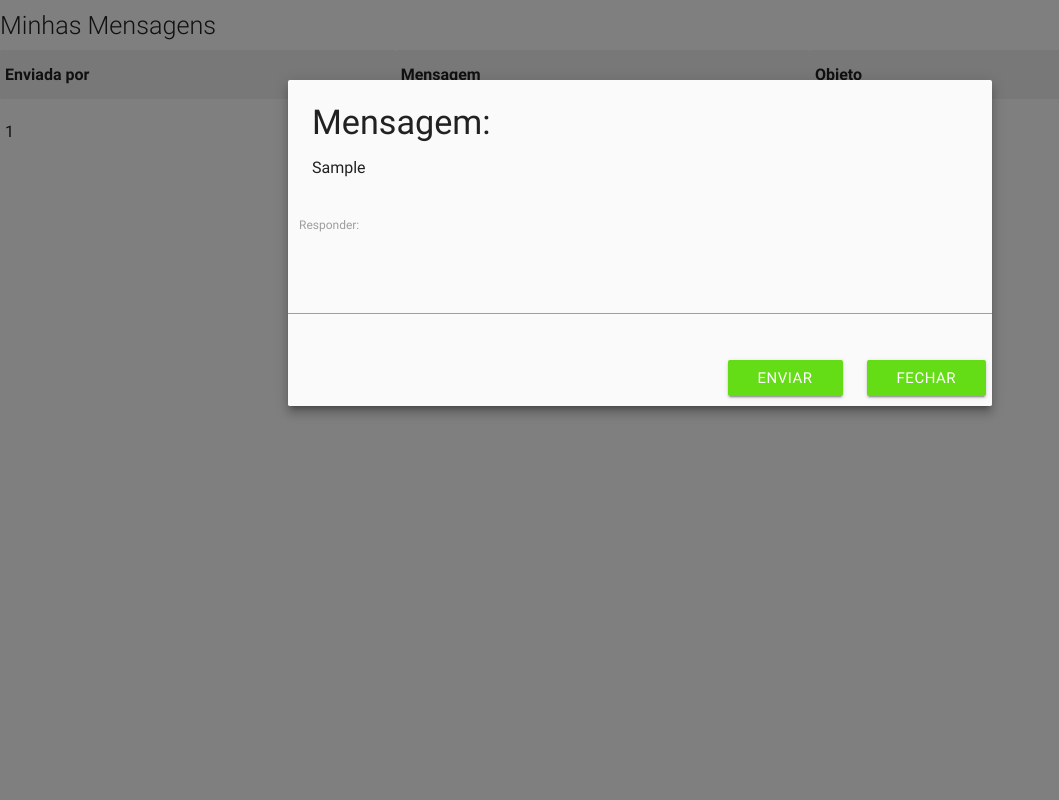
After one commit to 3nt3r/Eridanus, a PHP site: page /mensagensObjetos.php in a window 1280 px wide, after a click on "VER". The commit adds this page. Shown: the whole page, without its empty margins (0-1059 px from the left). Run offline with PHP 8.4, Linux system fonts and the light colour scheme; the visitor is signed in with stand-in values (Sample User, id 1); tables that the repository leaves empty or names only in its code hold one stand-in row (values such as "Sample post").

Commit message:
Página mensagens recebidas concluída e responder mensagens em andamento

```diff
--- a/gerenciarobjetos.php
+++ b/gerenciarobjetos.php
@@ -12,7 +12,7 @@ $id =(int) $_SESSION["id"];
 
 $consulta = "select id, nome, descricao, observacoes, data_publicacao, status_atual from objeto where id_usuario = ?";
 $prepare = $banco->prepare($consulta);
-$prepare->bind_param("i",$id);
+$prepare->bind_param('i', $id);
 $prepare->bind_result($id_obje, $nome, $descricao, $observacoes, $data_publicacao, $status_atual);
 $prepare->execute();
 $prepare->store_result();
--- a/js/painel-usuario.js
+++ b/js/painel-usuario.js
@@ -1,4 +1,6 @@
 $(document).ready(function(){
+
+  $('.modal').modal();
 
   $('#btnAlt').click(function(event){
     event.preventDefault();
@@ -95,6 +97,13 @@ $(document).ready(function(){
     $.get("gerenciarobjetos.php", function(data){
       $("#conteudo").html(data);
     })
+  });
+
+  $("#mensagens").click(function(event){
+    event.preventDefault();
+    $.get("mensagensObjetos.php", function(data){
+      $("#conteudo").html(data);
+    });
   });
 
   $('.btnMudarStatus').click(function(event){
@@ -214,11 +223,46 @@ $(document).ready(function(){
   });
 
 
-  $("#mensagens").click(function(event){
+
+
+
+
+
+
+
+  $('#btnResponderMensagem').click(function(event){
     event.preventDefault();
-    alert("Teste");
+    var mensagem = $("#responderMensagem").val();
+    var remetente = $(this).attr("remetente");
+    var destinatario = $(this).attr("destinatario");
+    var objeto = $(this).attr("objeto");
+
+    $.ajax({
+      url: "responderMensagem.php",
+      type: "post",
+      data: "mensagem="+mensagem+"&remetenteMensagem="+remetente+"&destinatarioMensagem="+destinatario+"&objetoMensagem="+objeto,
+      beforeSend: function(){
+        $('#btnResponderMensagem').addClass("disabled");
+      }
+    })
+    .done(function(data){
+      $('#btnResponderMensagem').removeClass("disabled");
+      if(data.indexOf("sucesso") > -1){
+        alert("Mensagem enviada com sucesso!");
+        window.location.href = "acesse-conta.php";
+      }else{
+        alert("Erro ao enviar mensagem, por favor tente mais tarde!");
+      }
+    })
+    .fail(function(){
+      alert('Erro ao enviar mensagem!');
+    });
   });
 
-  $('.modal').modal();
+
+
+
+
+
 
 });
--- /dev/null
+++ b/mensagensObjetos.php
@@ -0,0 +1,114 @@
+<?php
+
+  session_start();
+
+  if(!isset($_SESSION['email']) && !isset($_SESSION['senha'])){
+    header("Location: login.php");
+  }
+
+  include "conexao.php";
+
+  $consulta = "SELECT mensagem.conteudo, mensagem.id_emi, mensagem.id_rec, mensagem.id_objeto, usuario.id, objeto.nome FROM mensagem, usuario, objeto WHERE mensagem.id_rec = ? GROUP BY mensagem.conteudo";
+
+  $prepare = $banco->prepare($consulta);
+  $prepare->bind_param("i", $_SESSION['id']);
+  $prepare->bind_result($mensagem, $remetente, $destinatario, $objeto, $usuario, $nomeObjeto);
+  $prepare->execute();
+  $prepare->store_result();
+
+?>
+
+<script type="text/javascript" src="js/jquery.min.js"></script>
+<script type="text/javascript" src="js/materialize.js"></script>
+<script type="text/javascript" src="js/painel-usuario.js"></script>
+<link rel="stylesheet" type="text/css" href="css/materialize.min.css">
+<h5 class="titulo-pagina flow-text"> Minhas Mensagens </h5>
+
+<table class="striped">
+
+  <tr>
+    <th> Enviada por </th>
+    <th> Mensagem </th>
+    <th> Objeto </th>
+  </tr>
+
+<?php
+
+  $contadorModal = 1;
+
+  while($prepare->fetch()){
+
+    echo "
+      <tr>
+
+        <td> $remetente </td>
+
+        <td>
+
+
+
+
+
+
+
+
+          <a class='light-green accent-4 btn modal-trigger' href='#modal$contadorModal'> Ver </a>
+
+            <div id='modal$contadorModal' class='modal'>
+
+              <div class='modal-content'>
+                <h4> Mensagem: </h4>
+                <p> $mensagem </p>
+              </div>
+
+              <form>
+                <div class='input-field col s6'>
+                  <textarea id='responderMsg' class='materialize-textarea' name='responder' required> </textarea>
+                  <label for='responder'> Responder: </label>
+                </div>
+              </form>
+
+
+              <div class='modal-footer'>
+
+
+                <a id='btnResponderMensagem' style='background-color: #64dd17; margin-right: 20px' class='btn' destinatario='".$remetente."' remetente='".$destinatario."'> Enviar </a>
+
+
+                <a href='#!' class='modal-close btn' style='background-color: #64dd17;'> Fechar </a>
+
+              </div>
+
+            </div>
+
+
+
+
+
+
+
+
+
+
+
+
+
+
+         </td>
+
+         <td> $nomeObjeto </td>
+
+      </tr>
+    ";
+
+    $contadorModal++;
+
+  }
+
+  $prepare-> free_result();
+  $banco->close();
+
+
+?>
+
+</table>
```
Also changed, not shown: acesse-conta.php (+8 -3 lines), responderMensagem.php (added, +19 -0 lines).
